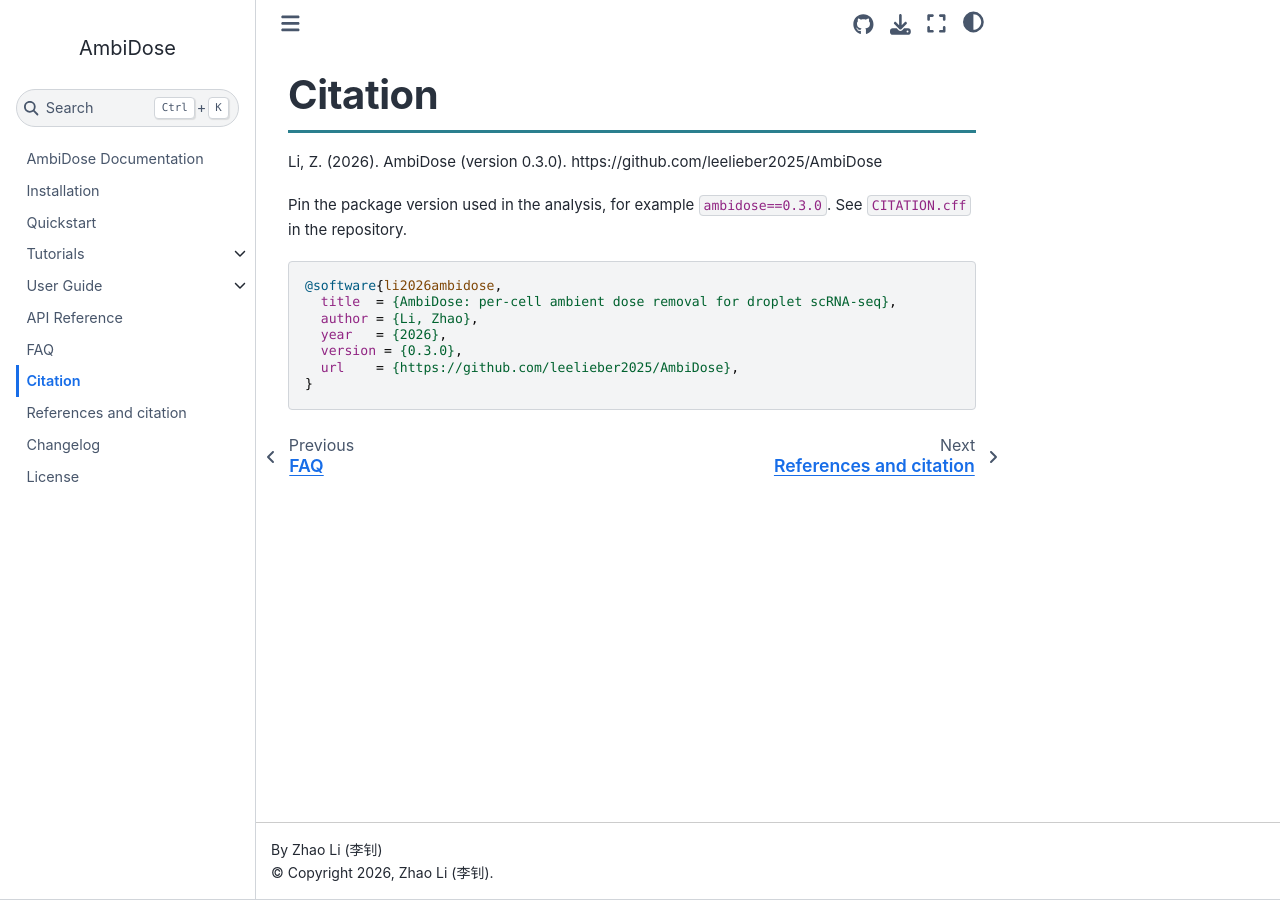
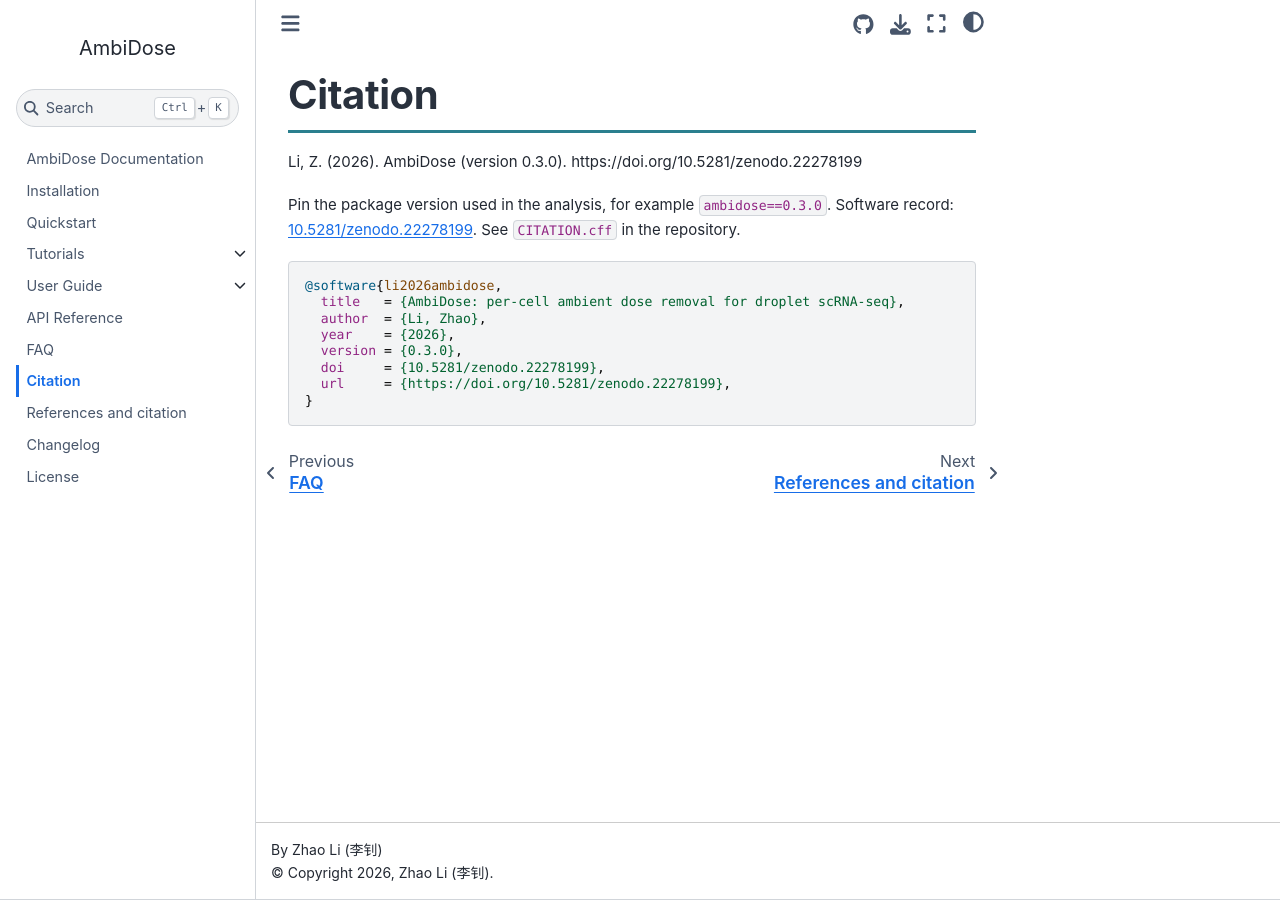
Before and after one commit to leelieber2025/AmbiDose, a Sphinx documentation site: the page built from docs/citation.md, in a window 1280 px wide. Built offline with Sphinx 7.4.7 and the Sphinx Book theme 1.1.4, drawn with Linux system fonts in a browser that asks for light colours.

Commit message:
update AmbiDose 0.3.1

````diff
--- a/docs/citation.md
+++ b/docs/citation.md
@@ -1,16 +1,18 @@
 # Citation
 
-Li, Z. (2026). AmbiDose (version 0.3.0). https://github.com/leelieber2025/AmbiDose
+Li, Z. (2026). AmbiDose (version 0.3.0). https://doi.org/10.5281/zenodo.22278199
 
 Pin the package version used in the analysis, for example `ambidose==0.3.0`.
+Software record: [10.5281/zenodo.22278199](https://doi.org/10.5281/zenodo.22278199).
 See `CITATION.cff` in the repository.
 
 ```bibtex
 @software{li2026ambidose,
-  title  = {AmbiDose: per-cell ambient dose removal for droplet scRNA-seq},
-  author = {Li, Zhao},
-  year   = {2026},
+  title   = {AmbiDose: per-cell ambient dose removal for droplet scRNA-seq},
+  author  = {Li, Zhao},
+  year    = {2026},
   version = {0.3.0},
-  url    = {https://github.com/leelieber2025/AmbiDose},
+  doi     = {10.5281/zenodo.22278199},
+  url     = {https://doi.org/10.5281/zenodo.22278199},
 }
 ```
````
Also changed, not shown: README.md (+4 -1 lines), 1 other file.
